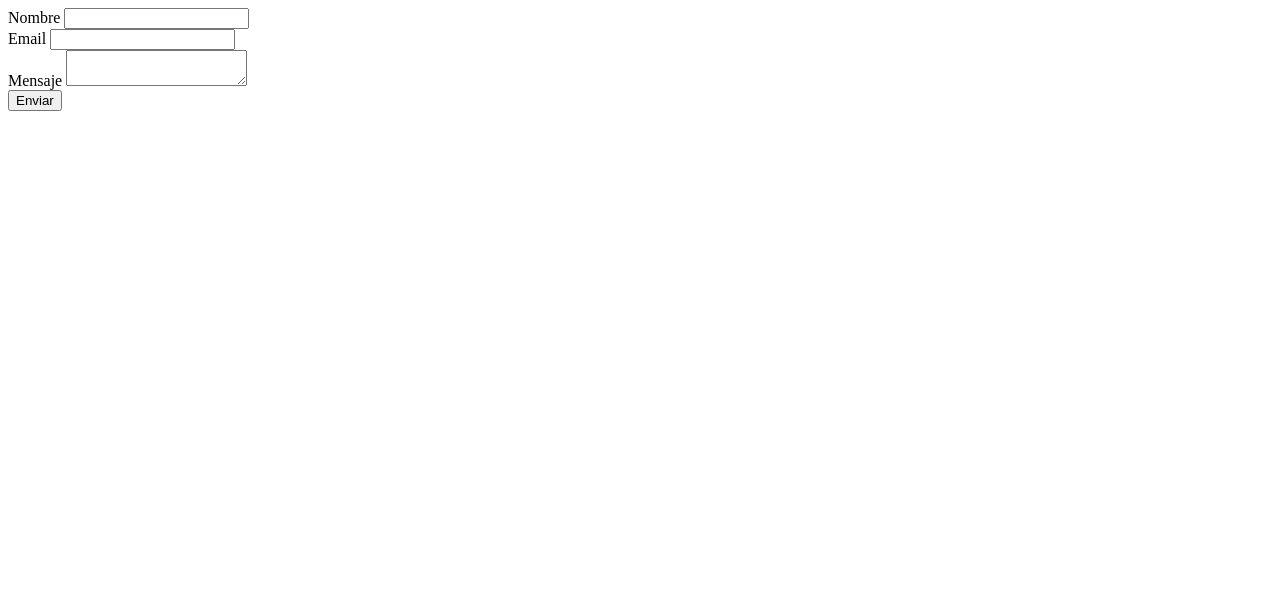
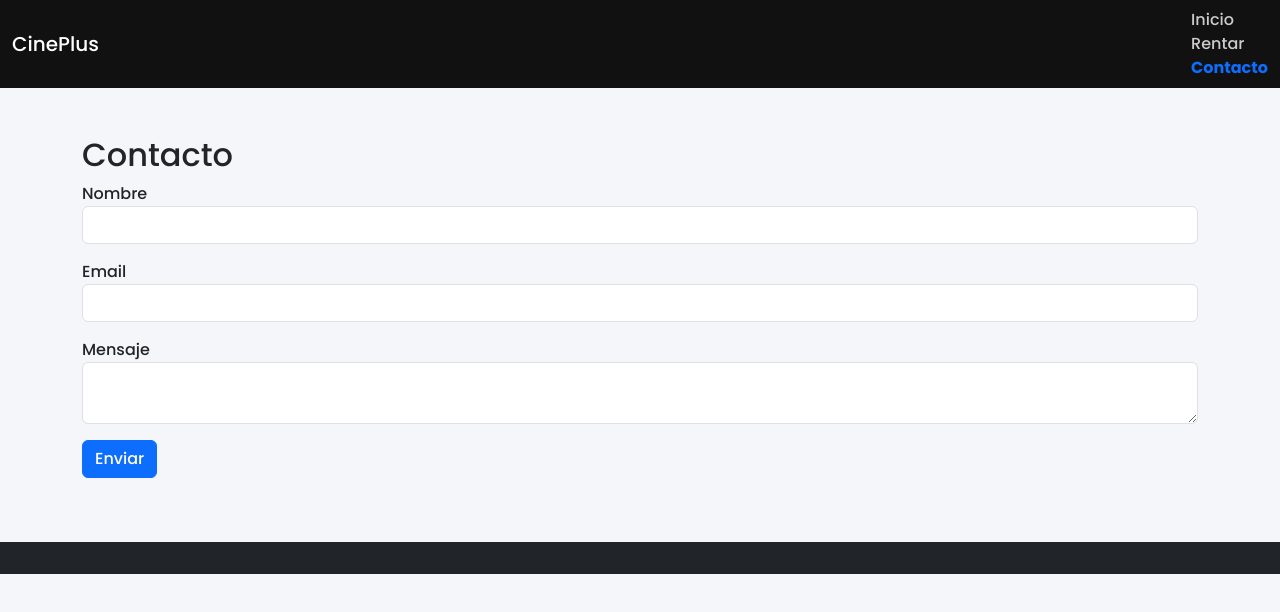
Before and after one commit to Menestra1700/data, a plain HTML site: page pages/contacto.html in a window 1280 px wide. Drawn offline with nearby package versions, Linux system fonts and the light colour scheme.

Commit message:
Estilos personalizados y mejoras

```diff
--- a/css/style.css
+++ b/css/style.css
@@ -1,8 +1,46 @@
 body {
-    background-color: #f8f9fa;
-  }
+  font-family: 'Poppins', sans-serif;
+  background-color: #f4f6f9;
+}
 
-  .card img {
-    height: 250px;
-    object-fit: cover;
-  }
+
+.navbar {
+  background-color: #111 !important;
+}
+
+.nav-link {
+  color: #ccc !important;
+}
+
+.nav-link.active {
+  color: #0d6efd !important;
+  font-weight: bold;
+}
+
+
+.card {
+  border-radius: 10px;
+  transition: transform 0.3s;
+}
+
+.card:hover {
+  transform: scale(1.03);
+}
+
+
+html, body {
+  height: 100%;
+}
+
+body {
+  display: flex;
+  flex-direction: column;
+}
+
+main {
+  flex: 1;
+}
+
+footer {
+  margin-top: auto;
+}
--- a/pages/contacto.html
+++ b/pages/contacto.html
@@ -1,3 +1,31 @@
+<!DOCTYPE html>
+<html lang="es">
+<head>
+  <meta charset="UTF-8">
+  <title>Contacto</title>
+
+  <link href="https://fonts.googleapis.com/css2?family=Poppins:wght@300;500;700&display=swap" rel="stylesheet">
+
+  <link href="https://cdn.jsdelivr.net/npm/bootstrap@5.3.2/dist/css/bootstrap.min.css" rel="stylesheet">
+  <link rel="stylesheet" href="../css/style.css">
+</head>
+
+<body>
+
+<nav class="navbar navbar-expand-lg navbar-dark bg-dark">
+  <div class="container-fluid">
+    <a class="navbar-brand" href="../index.html">CinePlus</a>
+    <div>
+      <a class="nav-link" href="../index.html">Inicio</a>
+      <a class="nav-link" href="renta.html">Rentar</a>
+      <a class="nav-link active" href="contacto.html">Contacto</a>
+    </div>
+  </div>
+</nav>
+
+<div class="container mt-5">
+  <h2> Contacto</h2>
+
   <form id="form-contacto">
 
     <div class="mb-3">
@@ -23,3 +51,14 @@
   </form>
 
   <div id="exito" class="mt-3"></div>
+</div>
+
+<footer class="bg-dark text-white text-center p-3 mt-5">
+
+</footer>
+
+<script src="https://code.jquery.com/jquery-3.7.1.min.js"></script>
+<script src="https://cdn.jsdelivr.net/npm/bootstrap@5.3.2/dist/js/bootstrap.bundle.min.js"></script>
+
+</body>
+</html>
```
Also changed, not shown: index.html (+3 -3 lines), pages/detalle.html (+1 -1 lines), pages/renta.html (+1 -1 lines). Lines whose indentation alone changed are shown as unchanged.
